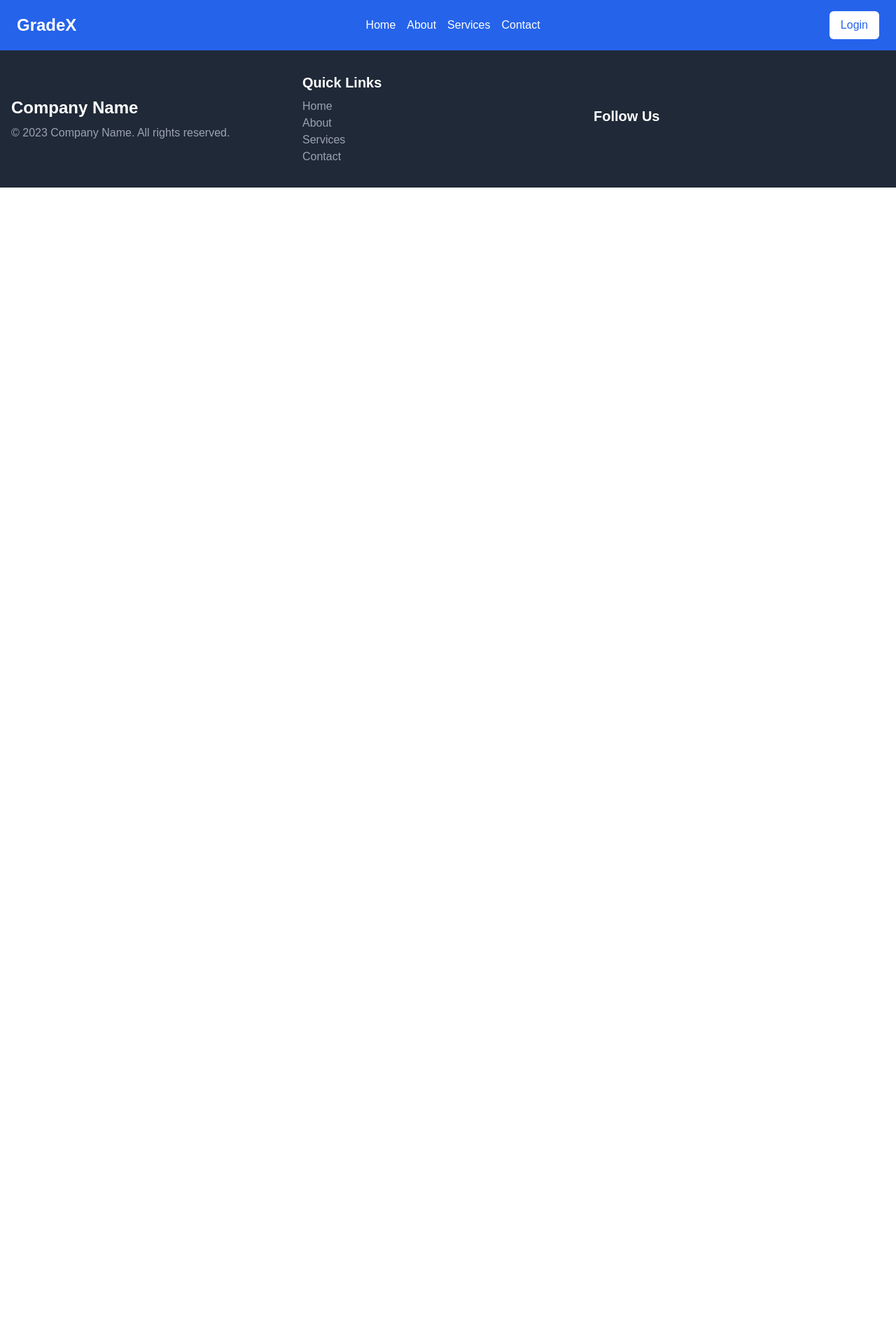
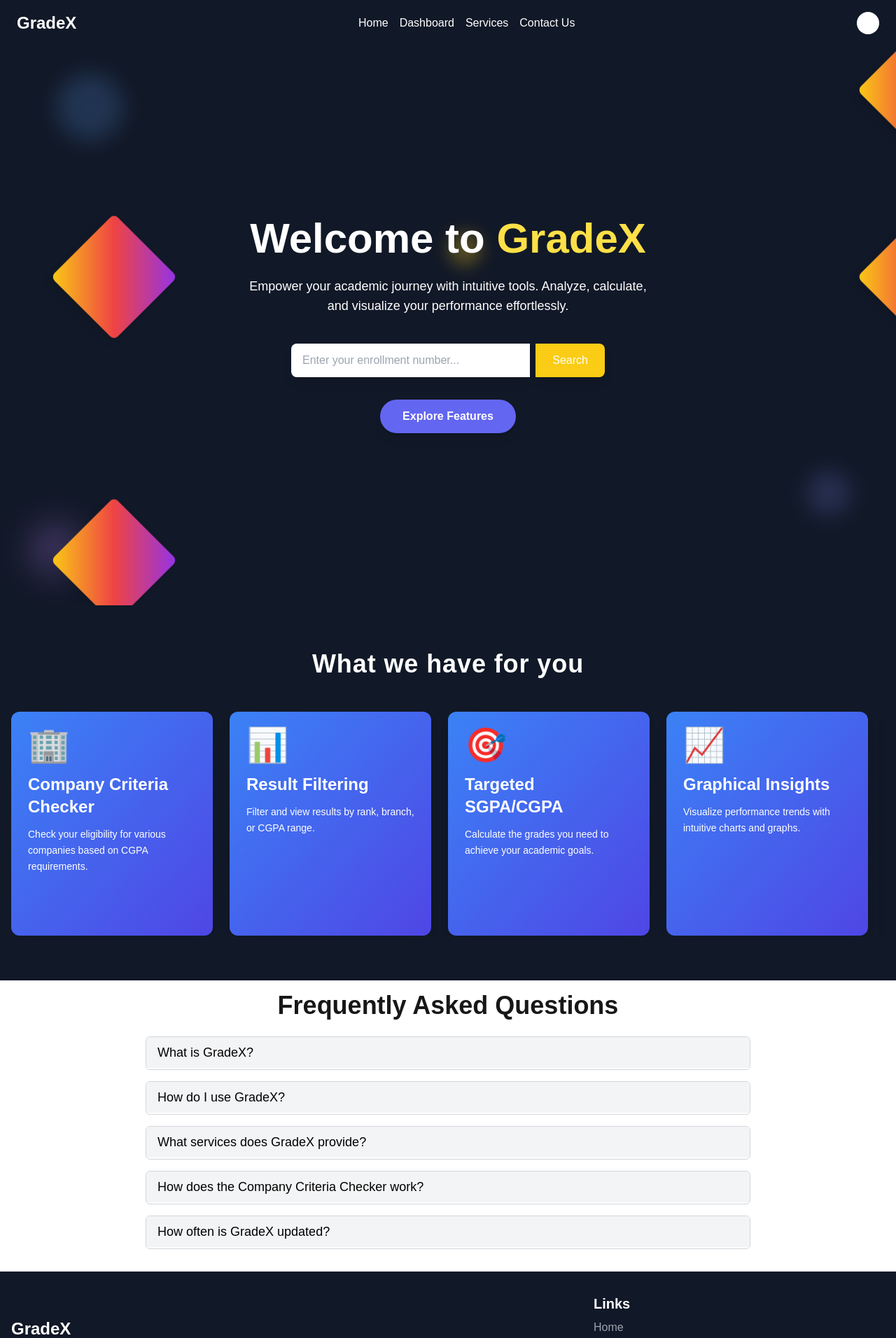
Before and after one commit to hiihimanshi/gradex, a Next.js app: page / in a window 1280 px wide. Shown: the top 1912 px of the page at 70% size. Before the commit the page ends 800 px from the top, so only its background shows below. Built offline with nearby package versions, Linux system fonts and the light colour scheme.

Commit message:
Added Faq, Service Hero page and minor changes in Header and footer

```diff
--- a/app/page.tsx
+++ b/app/page.tsx
@@ -1,12 +1,19 @@
 
 import Header from "@/components/header";
 import Footer from "@/components/footer";
+import FAQ from "@/components/faqs";
+import Service from "@/components/service";
+import Hero from "@/components/hero"
 
 export default function Home() {
   return (
     <>
       <Header/>
+      <Hero/>
+      <Service/>
+      <FAQ/>
       <Footer/>
+
     </>
   );
 }
--- /dev/null
+++ b/components/faqs.tsx
@@ -0,0 +1,71 @@
+"use client";
+
+import React, { useState } from 'react';
+
+interface FAQItemProps {
+  question: string;
+  answer: string;
+}
+
+const FAQItem: React.FC<FAQItemProps> = ({ question, answer }) => {
+  const [isOpen, setIsOpen] = useState(false);
+
+  return (
+    <div
+      className={`border border-gray-300 rounded-md overflow-hidden mb-4 transition-all duration-300 ${
+        isOpen ? 'h-auto' : 'h-12'
+      }`}
+      onClick={() => setIsOpen(!isOpen)}
+    >
+      <div className="flex items-center justify-between px-4 py-2 bg-gray-100 cursor-pointer text-black">
+        <h3 className="text-lg font-medium">{question}</h3>
+      </div>
+      {isOpen && (
+        <div className="px-4 py-2 bg-black">
+          <p className="text-white-600">{answer}</p>
+        </div>
+      )}
+    </div>
+  );
+};
+
+interface FAQ {
+  question: string;
+  answer: string;
+}
+
+const FAQs: React.FC = () => {
+  const faqData: FAQ[] = [
+    {
+      question: 'What is GradeX?',
+      answer: 'GradeX is a platform that helps you track your grades efficiently.',
+    },
+    {
+      question: 'How do I use GradeX?',
+      answer: 'Enter your enrollment number to view results, ranks, and other insights.',
+    },
+    {
+        question: 'What services does GradeX provide?',
+        answer: 'GradeX offers services like Company Criteria Checker, Result Filtering, and Targeted CGPA Calculator.',
+    },
+    {
+        question: 'How does the Company Criteria Checker work?',
+        answer: 'It compares your CGPA with company eligibility criteria and suggests ways to qualify.',
+    },
+    {
+        question: 'How often is GradeX updated?',
+        answer: 'It’s updated after every semesters results are uploaded.',
+    },
+  ];
+
+  return (
+    <div className="max-w-4xl mx-auto p-4">
+      <h2 className="text-4xl font-bold mb-6 text-center">Frequently Asked Questions</h2>
+      {faqData.map((faq, index) => (
+        <FAQItem key={index} question={faq.question} answer={faq.answer} />
+      ))}
+    </div>
+  );
+};
+
+export default FAQs;
--- a/components/footer.tsx
+++ b/components/footer.tsx
@@ -1,24 +1,24 @@
 import React from 'react';
-
 const Footer: React.FC = () => {
     return (
-        <footer className="bg-gray-800 text-white py-8">
+        <footer className="bg-gray-900 text-white py-8">
             <div className="container mx-auto px-4">
                 <div className="flex flex-wrap justify-between items-center">
                     <div className="w-full md:w-1/3 mb-6 md:mb-0">
-                        <h2 className="text-2xl font-bold mb-2">Company Name</h2>
-                        <p className="text-gray-400">© 2023 Company Name. All rights reserved.</p>
+                        <h2 className="text-2xl font-bold mb-2">GradeX</h2>
+                        <p className="text-gray-400">© 2025 GradeX All rights reserved.</p>
                     </div>
                     <div className="w-full md:w-1/3 mb-6 md:mb-0">
-                        <h3 className="text-xl font-semibold mb-2">Quick Links</h3>
+                        <h3 className="text-xl font-semibold mb-2">Links</h3>
                         <ul>
                             <li><a href="#" className="text-gray-400 hover:text-white transition duration-300">Home</a></li>
-                            <li><a href="#" className="text-gray-400 hover:text-white transition duration-300">About</a></li>
+                            <li><a href="#" className="text-gray-400 hover:text-white transition duration-300">Dashboard</a></li>
                             <li><a href="#" className="text-gray-400 hover:text-white transition duration-300">Services</a></li>
-                            <li><a href="#" className="text-gray-400 hover:text-white transition duration-300">Contact</a></li>
+                            <li><a href="#" className="text-gray-400 hover:text-white transition duration-300">Contact Us</a></li>
                         </ul>
                     </div>
-                    <div className="w-full md:w-1/3">
+
+                    {/* <div className="w-full md:w-1/3">
                         <h3 className="text-xl font-semibold mb-2">Follow Us</h3>
                         <div className="flex space-x-4">
                             <a href="#" className="text-gray-400 hover:text-white transition duration-300">
@@ -34,7 +34,7 @@ const Footer: React.FC = () => {
                                 <i className="fab fa-linkedin-in"></i>
                             </a>
                         </div>
-                    </div>
+                    </div> */}
                 </div>
             </div>
         </footer>
--- a/components/header.tsx
+++ b/components/header.tsx
@@ -2,20 +2,19 @@ import React from 'react';
 
 const Header: React.FC = () => {
     return (
-        <header className="bg-blue-600 text-white shadow-md">
+        <header className="bg-gray-900 text-white shadow-md">
             <div className="container mx-auto flex justify-between items-center py-4 px-6">
                 <div className="text-2xl font-bold">
                     GradeX
                 </div>
                 <nav className="flex space-x-4">
                     <a href="#" className="hover:text-gray-300">Home</a>
-                    <a href="#" className="hover:text-gray-300">About</a>
+                    <a href="#" className="hover:text-gray-300">Dashboard</a>
                     <a href="#" className="hover:text-gray-300">Services</a>
-                    <a href="#" className="hover:text-gray-300">Contact</a>
+                    <a href="#" className="hover:text-gray-300">Contact Us</a>
                 </nav>
                 <div>
-                    <button className="bg-white text-blue-600 px-4 py-2 rounded-md hover:bg-gray-200">
-                        Login
+                    <button className="bg-white px-4 py-4 text-blue-600 hover:bg-gray-200 rounded-full">
                     </button>
                 </div>
             </div>
--- /dev/null
+++ b/components/hero.tsx
@@ -0,0 +1,61 @@
+"use client";
+
+import React from "react";
+
+const HomePage = () => {
+  return (
+    <div className="relative min-h-screen bg-gray-900 overflow-hidden">
+      {/* Animated Background */}
+      <div className="absolute inset-0 pointer-events-none">
+        <div className="animate-fadeInUp bg-blue-400 opacity-20 w-24 h-24 rounded-full blur-lg absolute top-10 left-20"></div>
+        <div className="animate-fadeInUp bg-indigo-400 opacity-20 w-16 h-16 rounded-full blur-lg absolute bottom-32 right-16"></div>
+        <div className="animate-fadeInUp bg-yellow-400 opacity-30 w-12 h-12 rounded-full blur-md absolute top-1/3 left-1/2"></div>
+        <div className="animate-fadeInUp bg-purple-400 opacity-25 w-20 h-20 rounded-full blur-xl absolute bottom-10 left-10"></div>
+      </div>
+
+      {/* 3D Animation or Moving Object */}
+      <div className="absolute right-0 top-1/3 transform translate-x-20 animate-moveObject">
+        <div className="w-32 h-32 bg-gradient-to-tr from-yellow-400 via-red-500 to-purple-600 rounded-lg shadow-lg transform rotate-45 animate-spin-slow "></div>
+      </div>
+      <div className="absolute left-0 top-1/3 transform translate-x-20 animate-moveObject">
+        <div className="w-32 h-32 bg-gradient-to-tr from-yellow-400 via-red-500 to-purple-600 rounded-lg shadow-lg transform rotate-45 animate-spin-slow"></div>
+      </div>
+      <div className="absolute left-0 bottom-0 transform translate-x-20 animate-moveObject">
+        <div className="w-32 h-32 bg-gradient-to-tr from-yellow-400 via-red-500 to-purple-600 rounded-lg shadow-lg transform rotate-45 animate-spin-slow"></div>
+      </div>
+      <div className="absolute right-0 top-0 transform translate-x-20 animate-moveObject">
+        <div className="w-32 h-32 bg-gradient-to-tr from-yellow-400 via-red-500 to-purple-600 rounded-lg shadow-lg transform rotate-45 animate-spin-slow"></div>
+      </div>
+
+      {/* Content */}
+      <div className="relative flex flex-col items-center justify-center min-h-screen text-center">
+        {/* Title */}
+        <h1 className="text-5xl md:text-6xl font-extrabold text-white mb-6 animate-fadeInUp">
+          Welcome to <span className="text-yellow-300">GradeX</span>
+        </h1>
+        <p className="text-white text-base md:text-lg max-w-xl mb-10 animate-fadeInUp delay-200">
+          Empower your academic journey with intuitive tools. Analyze, calculate, and visualize your performance effortlessly.
+        </p>
+
+        {/* Search Bar */}
+        <div className="flex space-x-2 w-full max-w-md animate-fadeInUp delay-400">
+          <input
+            type="text"
+            placeholder="Enter your enrollment number..."
+            className="w-full px-4 py-3 rounded-l-lg border-none outline-none focus:ring-2 focus:ring-blue-300 shadow-lg text-gray-800"
+          />
+          <button className="px-6 py-3 bg-yellow-400 hover:bg-yellow-500 text-white font-medium rounded-r-lg shadow-lg transition-transform transform hover:scale-105">
+            Search
+          </button>
+        </div>
+
+        {/* Explore Button */}
+        <button className="mt-8 px-8 py-3 bg-indigo-500 text-white font-semibold rounded-full shadow-lg hover:shadow-xl transition-transform transform hover:scale-110 animate-fadeInUp delay-600">
+          Explore Features
+        </button>
+      </div>
+    </div>
+  );
+};
+
+export default HomePage;
--- /dev/null
+++ b/components/service.tsx
@@ -0,0 +1,70 @@
+"use client";
+
+import React from "react";
+
+const services = [
+  {
+    title: "Company Criteria Checker",
+    description: "Check your eligibility for various companies based on CGPA requirements.",
+    icon: "🏢",
+  },
+  {
+    title: "Result Filtering",
+    description: "Filter and view results by rank, branch, or CGPA range.",
+    icon: "📊",
+  },
+  {
+    title: "Targeted SGPA/CGPA",
+    description: "Calculate the grades you need to achieve your academic goals.",
+    icon: "🎯",
+  },
+  {
+    title: "Graphical Insights",
+    description: "Visualize performance trends with intuitive charts and graphs.",
+    icon: "📈",
+  },
+  {
+    title: "Rank Comparison",
+    description: "Compare your performance with peers across your batch or branch.",
+    icon: "🏆",
+  },
+];
+
+const Services = () => {
+  return (
+    <div className="bg-gray-900 py-16">
+      <div className="max-w-7xl mx-auto px-4">
+        {/* Title */}
+        <h2 className="text-4xl font-bold text-center mb-12 text-white tracking-wide">
+          What we have for you
+        </h2>
+
+        {/* Horizontal Slider */}
+        <div className="overflow-x-auto scrollbar-hide">
+          <div className="flex space-x-6">
+            {services.map((service, index) => (
+              <div
+                key={index}
+                className="w-72 h-80 flex-shrink-0 bg-gradient-to-br from-blue-500 to-indigo-600 shadow-lg rounded-xl p-6 text-white transform transition-transform duration-300 hover:scale-105"
+                style={{
+                  animation: `fadeInUp 0.6s ease ${index * 0.2}s both`,
+                }}
+              >
+                {/* Icon */}
+                <div className="text-5xl mb-4 animate-pulse">{service.icon}</div>
+
+                {/* Title */}
+                <h3 className="text-2xl font-semibold mb-3">{service.title}</h3>
+
+                {/* Description */}
+                <p className="text-sm leading-relaxed">{service.description}</p>
+              </div>
+            ))}
+          </div>
+        </div>
+      </div>
+    </div>
+  );
+};
+
+export default Services;
--- a/tailwind.config.ts
+++ b/tailwind.config.ts
@@ -12,7 +12,29 @@ export default {
         background: "var(--background)",
         foreground: "var(--foreground)",
       },
+      animation: {
+        fadeInUp: "fadeInUp 1s ease-in-out",
+        moveObject: "moveObject 6s infinite ease-in-out", // New move animation
+        spinSlow: "spinSlow 8s linear infinite", // New spin animation
+      },
+      keyframes: {
+        fadeInUp: {
+          "0%": { opacity: 0, transform: "translateY(20px)" },
+          "100%": { opacity: 1, transform: "translateY(0)" },
+        },
+        moveObject: {
+          "0%": { transform: "translateX(100px) translateY(0)" },
+          "50%": { transform: "translateX(-100px) translateY(-50px)" },
+          "100%": { transform: "translateX(100px) translateY(0)" },
+        },
+        spinSlow: {
+          "0%": { transform: "rotate(0deg)" },
+          "100%": { transform: "rotate(360deg)" },
+        },
+      },
     },
   },
-  plugins: [],
+  plugins: [
+    require("tailwind-scrollbar-hide"),
+  ],
 } satisfies Config;
```
Also changed, not shown: package.json (+6 -5 lines), 1 other file (tests, documents, lock files or other folders).
